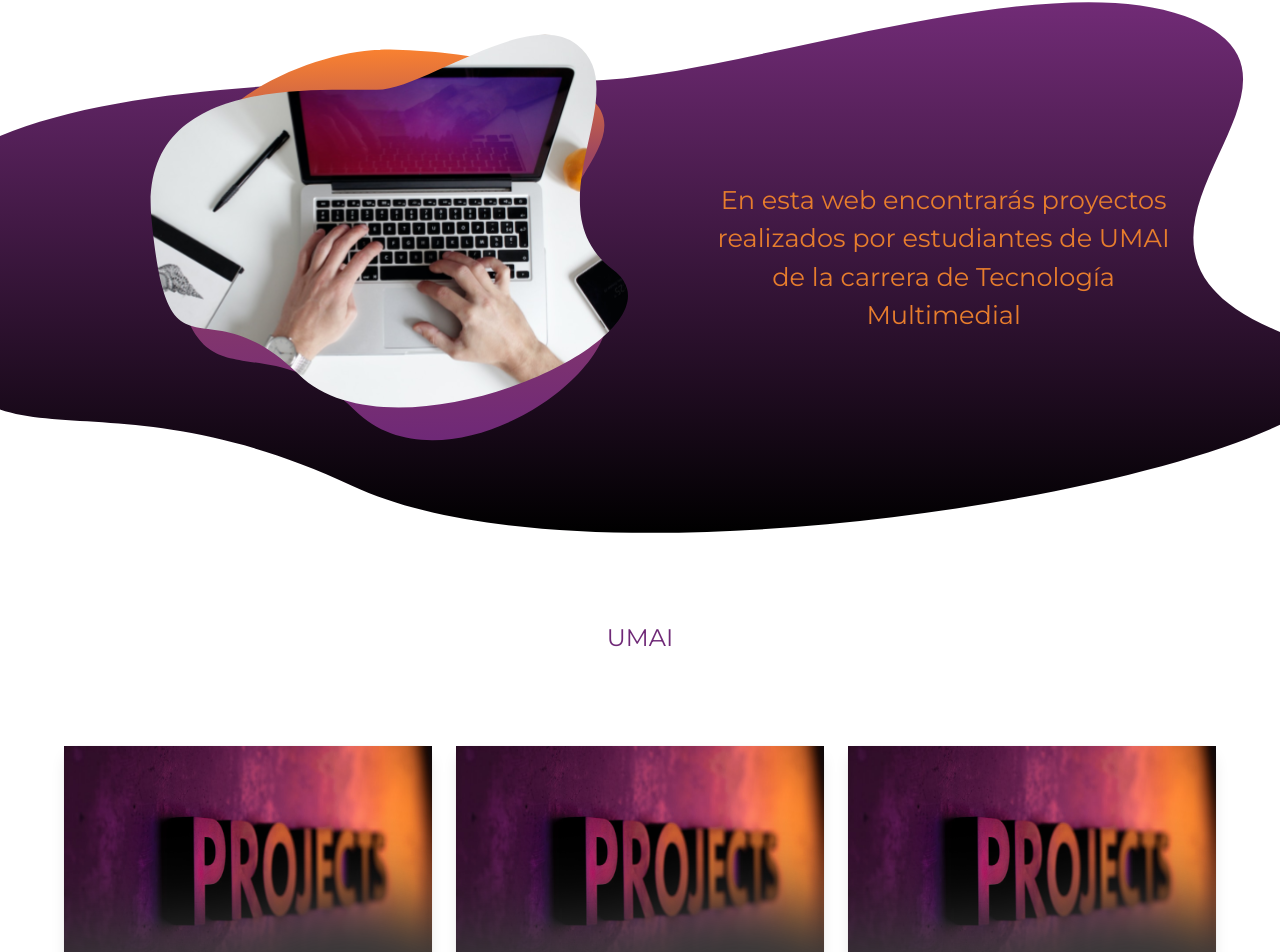
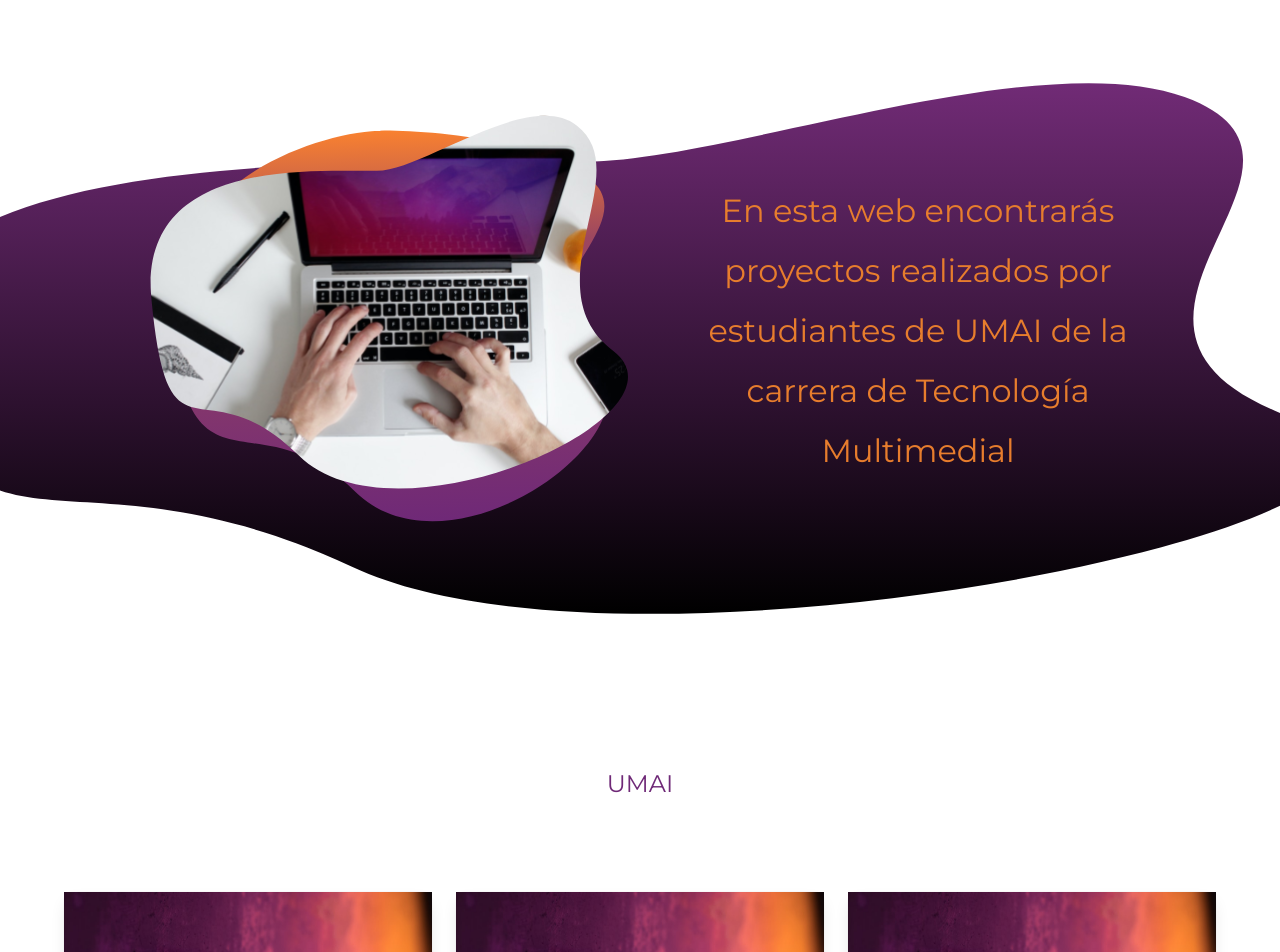
Before and after one commit to micaorfali/nextjs-boilerplate, a Next.js app: page / in a window 1280 px wide. Shown: the part 728-1680 px from the top of the page. Built offline with nearby package versions, Linux system fonts and the light colour scheme.

Commit message:
Tipografia arreglada

```diff
--- a/components/Hero_2/Hero_2.module.css
+++ b/components/Hero_2/Hero_2.module.css
@@ -8,7 +8,10 @@
 
 .text{
     color: #E77D2D;
-    padding-left: 2em;
-    font-size: 1.6em;
+    font-size: 2em;
     text-align: center;
+    margin: 0 auto;
+    width: 95%;
+    font-family: Montserrat;
+    line-height: 60px;
 }
```
